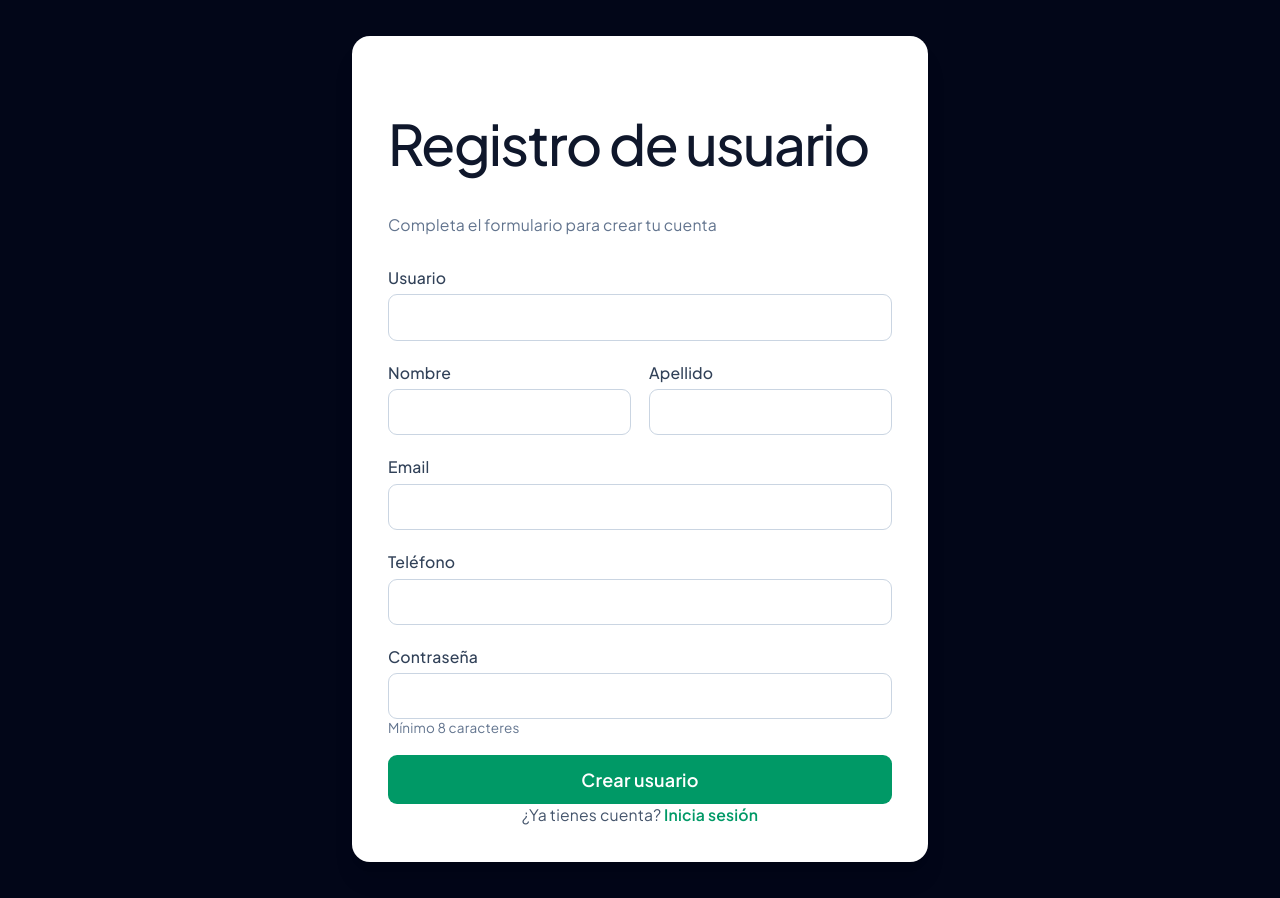
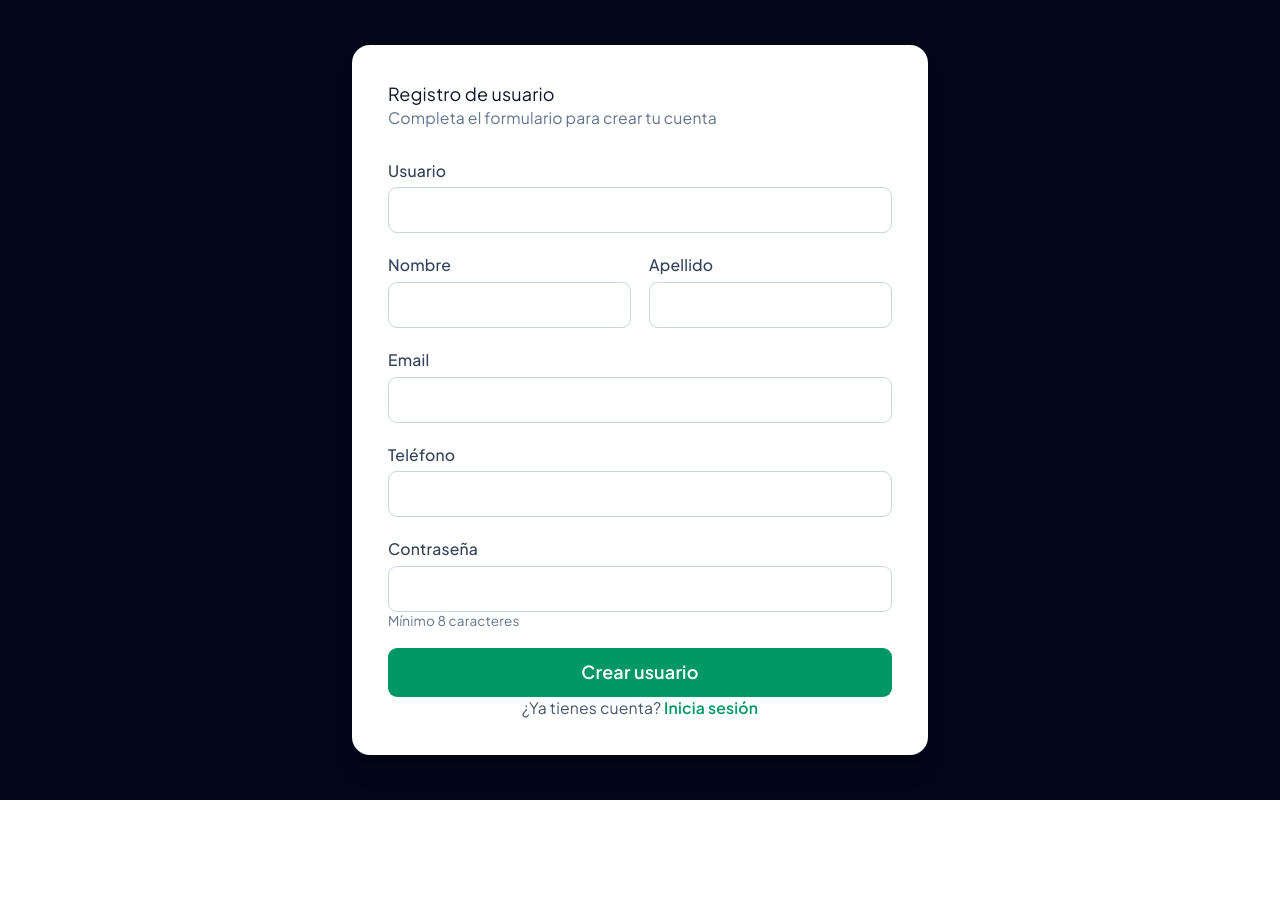
Before and after one commit to wilsonUC/Track, a React (Vite) app in the folder frontend/: page /register in a window 1280 px wide. After the commit the page ends 800 px from the top, so only its background shows below. Built offline with nearby package versions, Linux system fonts and the light colour scheme; no server answers.

Commit message:
layout mejorado

```diff
--- a/frontend/src/components/layout/Sidebar.tsx
+++ b/frontend/src/components/layout/Sidebar.tsx
@@ -13,14 +13,14 @@ type SidebarProps = {
 }
 
 function navClassName(isActive: boolean) {
-  return `group flex w-full min-w-0 items-center gap-3 rounded-lg px-3 py-2 text-left text-sm transition ${
+  return `group flex w-full min-w-0 items-center gap-2.5 rounded-lg px-3 py-1.5 text-left text-sm transition ${
     isActive ? 'bg-indigo-500 font-semibold text-white' : 'text-indigo-100 hover:bg-indigo-600'
   }`
 }
 
 export function Sidebar({ onLogout, displayName, email, initial }: SidebarProps) {
   return (
-    <aside className="fixed inset-y-0 left-0 z-40 hidden h-screen w-64 flex-col bg-indigo-700 p-4 text-indigo-50 md:flex">
+    <aside className="fixed inset-y-0 left-0 z-40 hidden h-dvh w-64 flex-col bg-indigo-700 p-4 text-indigo-50 md:flex">
       <div className="flex h-full min-h-0 flex-col">
         <div className="shrink-0">
           <div className="flex items-center gap-3">
@@ -34,7 +34,7 @@ export function Sidebar({ onLogout, displayName, email, initial }: SidebarProps)
           </div>
         </div>
 
-        <nav className="mt-8 min-h-0 flex-1 space-y-2 overflow-y-auto overflow-x-hidden pr-0.5" aria-label="Secciones">
+        <nav className="mt-6 min-h-0 flex-1 space-y-1 overflow-y-auto overflow-x-hidden pr-0.5" aria-label="Secciones">
           {menuItems.map((item) => (
             <NavLink
               key={item.id}
--- a/frontend/src/index.css
+++ b/frontend/src/index.css
@@ -54,7 +54,7 @@
 
 /* App a pantalla completa: el template de Vite centraba #root a 1126px y dejaba márgenes blancos */
 #root {
-  min-height: 100svh;
+  min-height: 100dvh;
   width: 100%;
   margin: 0;
   padding: 0;
@@ -72,30 +72,15 @@ body {
   padding: 0;
 }
 
-h1,
-h2 {
-  font-family: var(--heading);
-  font-weight: 500;
-  /* Sin color global: si no, tapa utilidades Tailwind (text-violet-700, etc.) */
-}
-
-h1 {
-  font-size: 56px;
-  letter-spacing: -1.68px;
-  margin: 32px 0;
-  @media (max-width: 1024px) {
-    font-size: 36px;
-    margin: 20px 0;
-  }
-}
-h2 {
-  font-size: 24px;
-  line-height: 118%;
-  letter-spacing: -0.24px;
-  margin: 0 0 8px;
-  @media (max-width: 1024px) {
-    font-size: 20px;
-  }
+/* La app usa Tailwind para títulos; los estilos globales del template Vite rompían el layout. */
+#root h1,
+#root h2,
+#root h3 {
+  font-size: unset;
+  margin: 0;
+  letter-spacing: unset;
+  line-height: unset;
+  font-weight: unset;
 }
 p {
   margin: 0;
--- a/frontend/src/layouts/AppLayout.tsx
+++ b/frontend/src/layouts/AppLayout.tsx
@@ -56,7 +56,7 @@ export function AppLayout() {
   const userEmail = profile?.email ?? ''
 
   return (
-    <div className="h-screen overflow-hidden bg-slate-100 text-slate-900">
+    <div className="h-dvh overflow-hidden bg-slate-100 text-slate-900">
       <Sidebar
         onLogout={handleLogout}
         displayName={displayName}
@@ -64,8 +64,8 @@ export function AppLayout() {
         initial={userInitial}
       />
 
-      <div className="flex h-full flex-col md:pl-64">
-        <main className="flex-1 overflow-y-auto px-4 pb-24 pt-5 md:px-8 md:pb-8 md:pt-8">
+      <div className="flex h-full min-h-0 flex-col md:pl-64">
+        <main className="min-h-0 flex-1 overflow-y-auto overscroll-contain px-4 pb-24 pt-5 md:px-8 md:pb-8 md:pt-8">
           <div className="mx-auto max-w-6xl">
             <MainHeader
               section={section}
--- a/frontend/src/pages/MetasPage.tsx
+++ b/frontend/src/pages/MetasPage.tsx
@@ -108,7 +108,7 @@ export function MetasPage() {
   const progresoGlobal = totalObjetivo > 0 ? Math.round((totalActual / totalObjetivo) * 100) : 0;
 
   return (
-    <div className="p-6 space-y-6 bg-slate-50 min-h-screen text-slate-800 relative">
+    <section className="space-y-6 text-slate-800">
 
       {/* HEADER CON ACCIÓN PARA ABRIR EL MODAL */}
       <div className="flex flex-col sm:flex-row sm:items-center sm:justify-between gap-4 border-b border-slate-200 pb-5">
@@ -307,6 +307,6 @@ export function MetasPage() {
         </div>
       )}
 
-    </div>
+    </section>
   );
 }
--- a/frontend/src/pages/PresupuestosPage.tsx
+++ b/frontend/src/pages/PresupuestosPage.tsx
@@ -99,7 +99,7 @@ export function PresupuestosPage() {
   const porcentajeGlobal = totalLimite > 0 ? Math.round((totalGastado / totalLimite) * 100) : 0;
 
   return (
-    <div className="p-6 space-y-6 bg-slate-50 min-h-screen text-slate-800 relative">
+    <section className="space-y-6 text-slate-800">
 
       {/* HEADER PRINCIPAL */}
       <div className="flex flex-col sm:flex-row sm:items-center sm:justify-between gap-4 border-b border-slate-200 pb-5">
@@ -277,6 +277,6 @@ export function PresupuestosPage() {
         </div>
       )}
 
-    </div>
+    </section>
   );
 }
--- a/frontend/src/pages/RecurrentesPage.tsx
+++ b/frontend/src/pages/RecurrentesPage.tsx
@@ -113,7 +113,7 @@ export function RecurrentesPage() {
     .reduce((acc, r) => acc + r.monto, 0);
 
   return (
-    <div className="p-6 space-y-6 bg-slate-50 min-h-screen text-slate-800 relative">
+    <section className="space-y-6 text-slate-800">
 
       {/* HEADER DE LA PÁGINA */}
       <div className="flex flex-col sm:flex-row sm:items-center sm:justify-between gap-4 border-b border-slate-200 pb-5">
@@ -309,6 +309,6 @@ export function RecurrentesPage() {
         </div>
       )}
 
-    </div>
+    </section>
   );
 }
```
